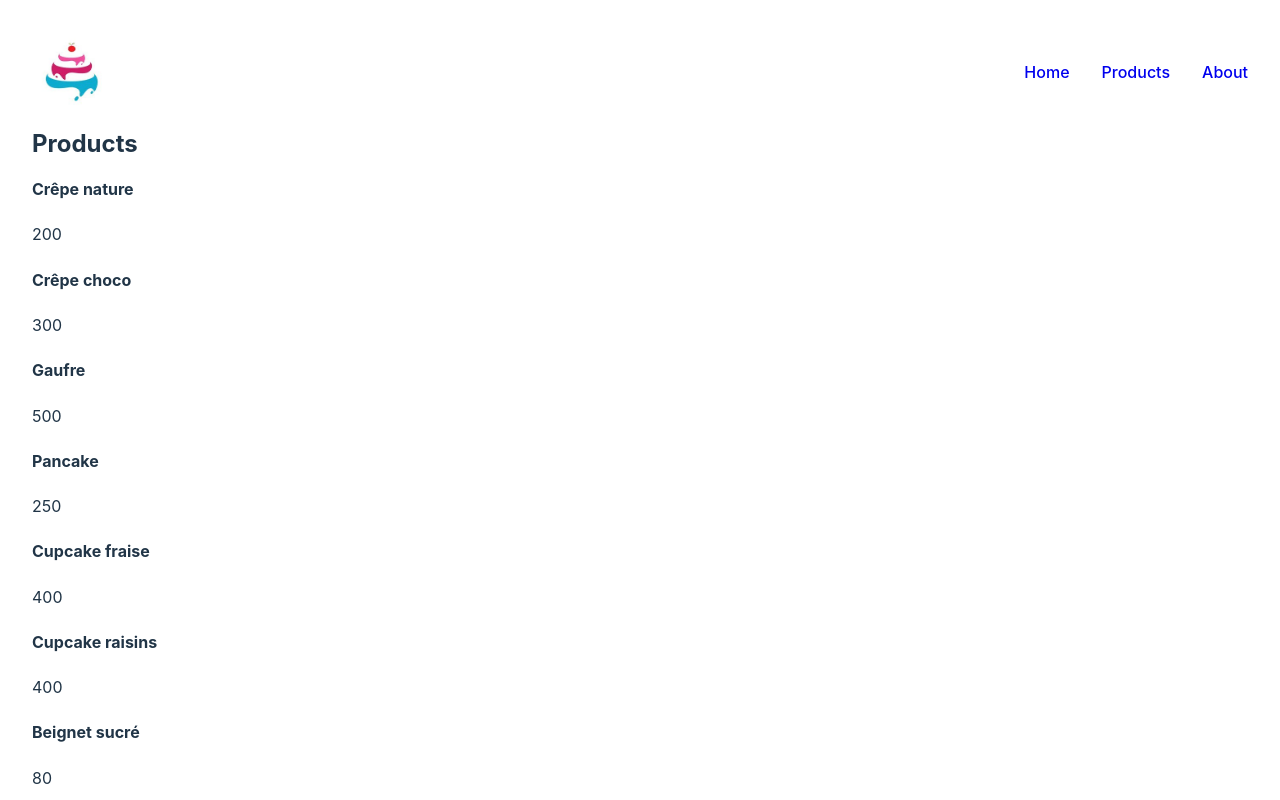
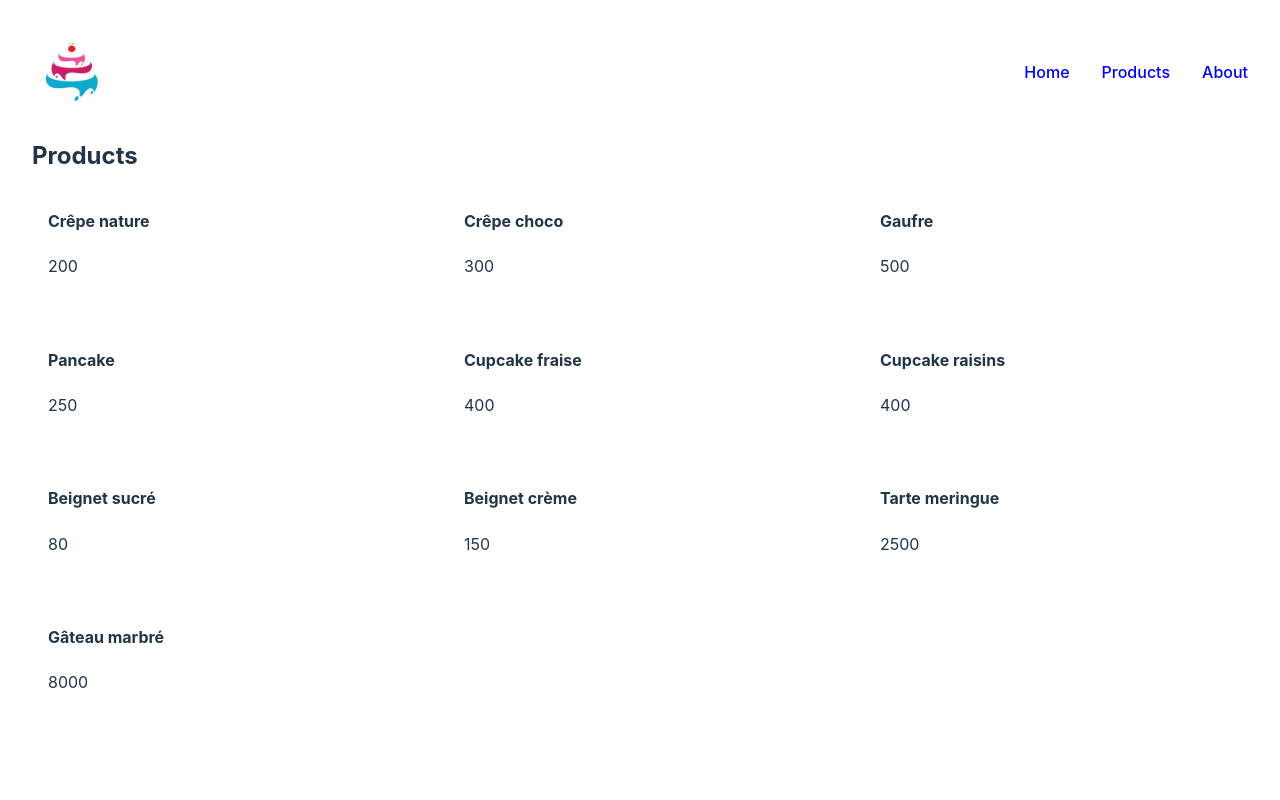
Before and after one commit to dcmbassi/decadent-desserts, a React (Vite) app: page /products in a window 1280 px wide. Shown: the top 800 px of the page. Built offline with nearby package versions, Linux system fonts and the light colour scheme.

Commit message:
fix: Style product grid

```diff
--- a/src/App.css
+++ b/src/App.css
@@ -25,6 +25,7 @@
     display: flex;
     justify-content: space-between;
     align-items: center;
+    margin-bottom: 2rem;
 }
 
 .logo img {
@@ -41,3 +42,15 @@
     list-style-type: none;
     gap: 2rem;
 }
+
+.productGrid {
+    display: grid;
+    grid-template-columns: repeat(3, 1fr);
+    gap: 2rem;
+}
+
+.productCard {
+    border-radius: 8px;
+    padding-inline: 1rem;
+    box-shadow: 0 3px 10px rgba(255, 255, 255, 0.2);
+}
```
